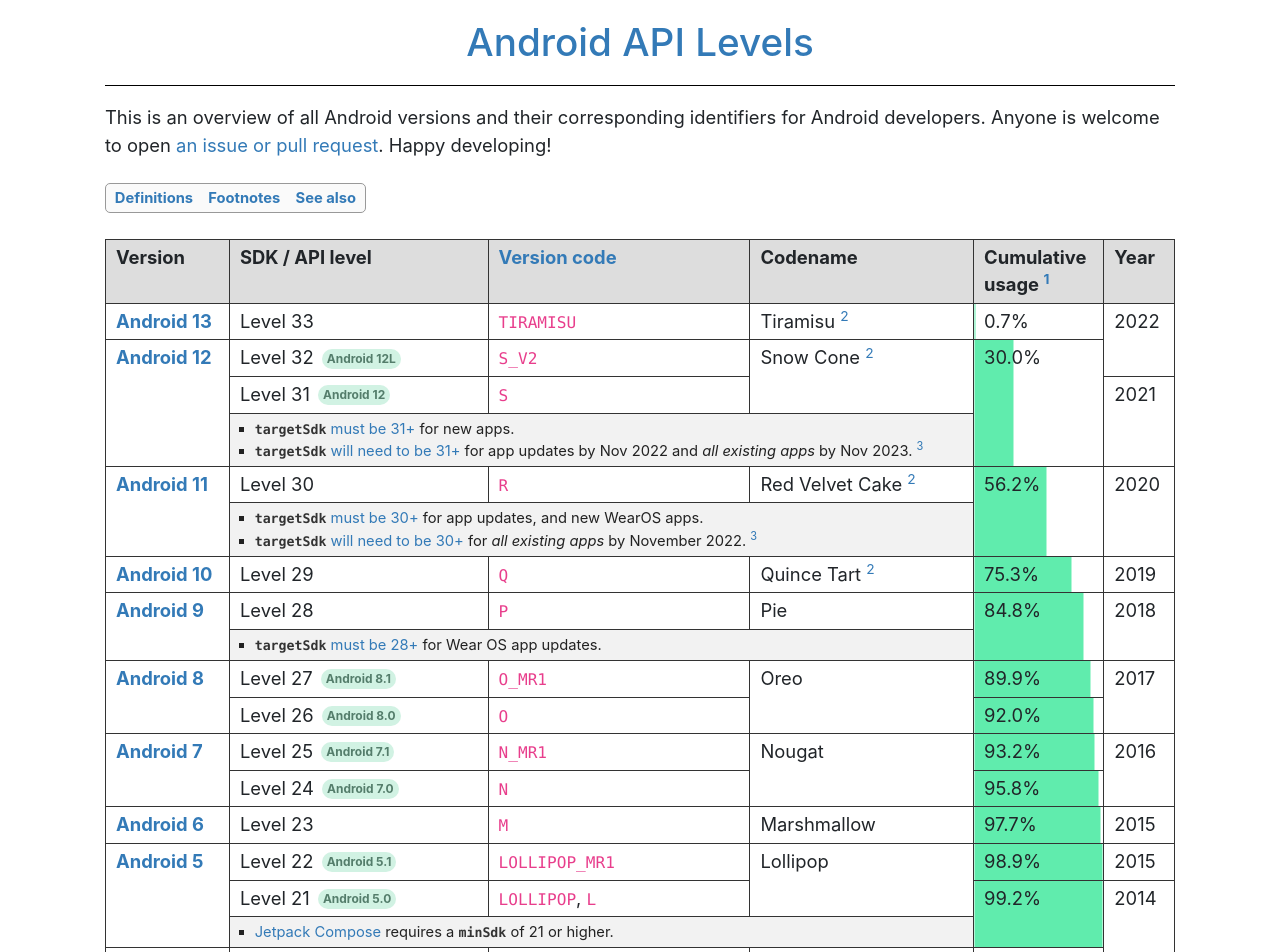
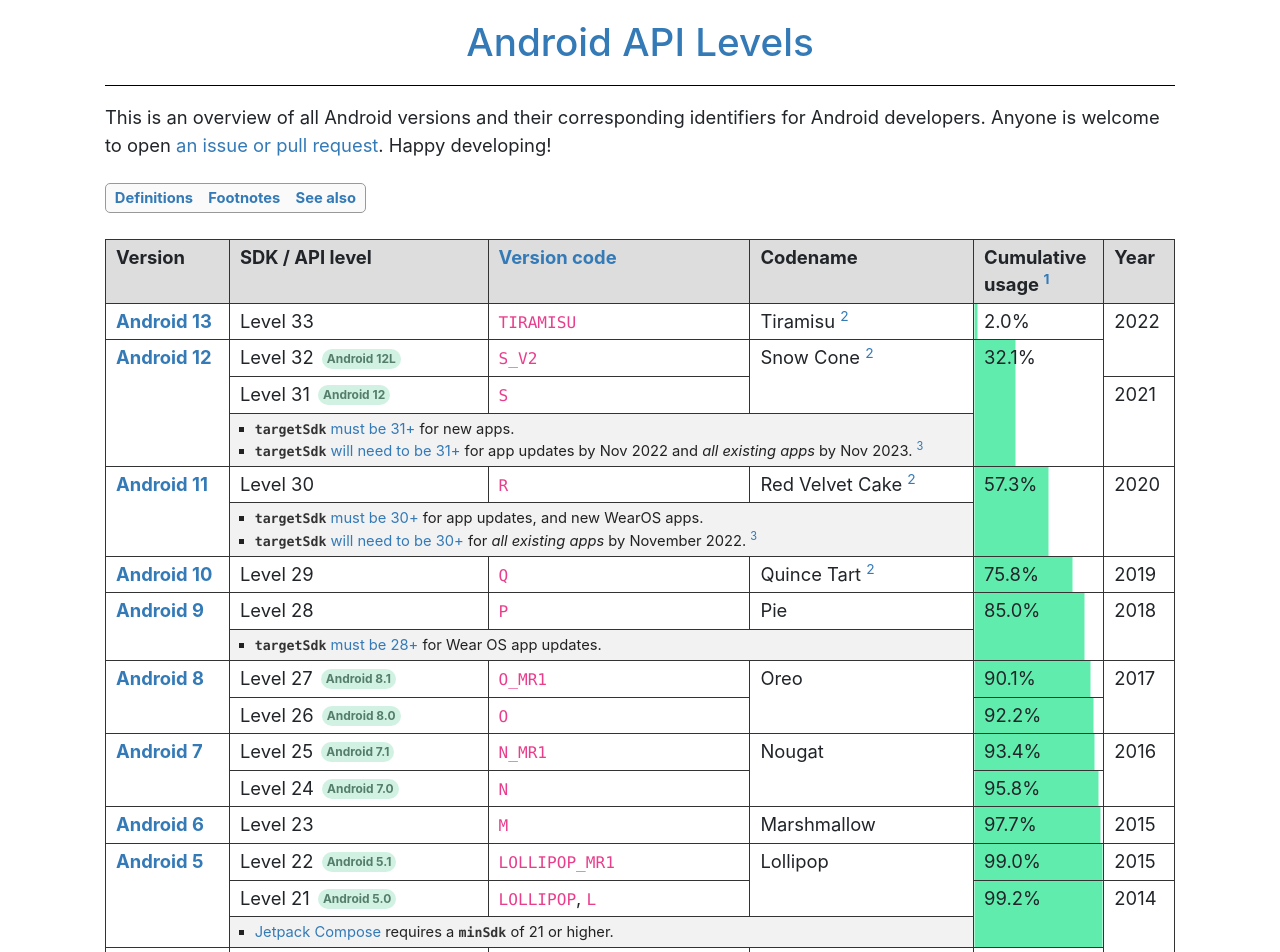
Before and after one commit to ebelinski/apilevels, a Jekyll site: the page built from index.md, in a window 1280 px wide. Shown: the top 952 px of the page. Built offline with Jekyll 4.4.1, drawn with Linux system fonts in a browser that asks for light colours; comment, search, counter and statistics services are not loaded; some of the changed text lies outside the part shown.

Commit message:
Updated cumulative usage stats.

```diff
--- a/index.md
+++ b/index.md
@@ -33,7 +33,7 @@
       Tiramisu
       <sup id="fnref:2"><a href="#fn:2" class="footnote">2</a></sup>
     </td>
-    {% include progress-cell.html rowspan=1 percentage=0.7 %}
+    {% include progress-cell.html rowspan=1 percentage=2.0 %}
     <td rowspan="2">2022</td>
   </tr>
   <tr>
@@ -49,7 +49,7 @@
       Snow Cone
       <sup id="fnref:2"><a href="#fn:2" class="footnote">2</a></sup>
     </td>
-    {% include progress-cell.html rowspan=3 percentage=30.0 %}
+    {% include progress-cell.html rowspan=3 percentage=32.1 %}
   </tr>
   <tr>
     <td>Level 31 <span class="subversion">Android 12</span></td>
@@ -72,7 +72,7 @@
       Red Velvet Cake
       <sup id="fnref:2"><a href="#fn:2" class="footnote">2</a></sup>
     </td>
-    {% include progress-cell.html rowspan=2 percentage=56.2 %}
+    {% include progress-cell.html rowspan=2 percentage=57.3 %}
     <td rowspan="2">2020</td>
   </tr>
   <tr class="table-notes"><td colspan="3">
@@ -91,7 +91,7 @@
       Quince Tart
       <sup id="fnref:2"><a href="#fn:2" class="footnote">2</a></sup>
     </td>
-    {% include progress-cell.html rowspan=1 percentage=75.3 %}
+    {% include progress-cell.html rowspan=1 percentage=75.8 %}
     <td>2019</td>
   </tr>
   <tr>
@@ -101,7 +101,7 @@
     <td>Level 28</td>
     <td><code>P</code></td>
     <td>Pie</td>
-    {% include progress-cell.html rowspan=2 percentage=84.8 %}
+    {% include progress-cell.html rowspan=2 percentage=85.0 %}
     <td rowspan="2">2018</td>
   </tr>
   <tr class="table-notes"><td colspan="3">
@@ -116,13 +116,13 @@
     <td>Level 27 <span class="subversion">Android 8.1</span></td>
     <td><code>O_MR1</code></td>
     <td rowspan="2">Oreo</td>
-    {% include progress-cell.html rowspan=1 percentage=89.9 %}
+    {% include progress-cell.html rowspan=1 percentage=90.1 %}
     <td rowspan="2">2017</td>
   </tr>
   <tr>
     <td>Level 26 <span class="subversion">Android 8.0</span></td>
     <td><code>O</code></td>
-    {% include progress-cell.html rowspan=1 percentage=92.0 %}
+    {% include progress-cell.html rowspan=1 percentage=92.2 %}
   </tr>
   <tr>
     <td rowspan="2">
@@ -131,7 +131,7 @@
     <td>Level 25 <span class="subversion">Android 7.1</span></td>
     <td><code>N_MR1</code></td>
     <td rowspan="2">Nougat</td>
-    {% include progress-cell.html rowspan=1 percentage=93.2 %}
+    {% include progress-cell.html rowspan=1 percentage=93.4 %}
     <td rowspan="2">2016</td>
   </tr>
   <tr>
@@ -156,7 +156,7 @@
     <td>Level 22 <span class="subversion">Android 5.1</span></td>
     <td><code>LOLLIPOP_MR1</code></td>
     <td rowspan="2">Lollipop</td>
-    {% include progress-cell.html rowspan=1 percentage=98.9 %}
+    {% include progress-cell.html rowspan=1 percentage=99.0 %}
     <td>2015</td>
   </tr>
   <tr>
@@ -340,7 +340,7 @@
 <div class="footnotes">
   <ol>
     <li id="fn:1">
-      <p>Cumulative usage distribution figures were last updated on <b>November 3, 2022</b> using data from <a href="https://gs.statcounter.com/android-version-market-share/mobile-tablet/worldwide">Statcounter GlobalStats</a>. These figures may have changed significantly since the last update. You may update the figures yourself with a <a href="https://github.com/ebelinski/apilevels">pull request</a>. <a href="#fnref:1" class="reversefootnote">↩</a></p>
+      <p>Cumulative usage distribution figures were last updated on <b>December 6, 2022</b> using data from <a href="https://gs.statcounter.com/android-version-market-share/mobile-tablet/worldwide">Statcounter GlobalStats</a>. These figures may have changed significantly since the last update. You may update the figures yourself with a <a href="https://github.com/ebelinski/apilevels">pull request</a>. <a href="#fnref:1" class="reversefootnote">↩</a></p>
     </li>
     <li id="fn:2">
       <p>The codenames for Android 10 and above in the table are the internal codenames. Beginning with Android 10, Google dropped the usage of codenames publicly. <a href="#fnref:2" class="reversefootnote">↩</a></p>
```
Also changed, not shown: 1 other file.
